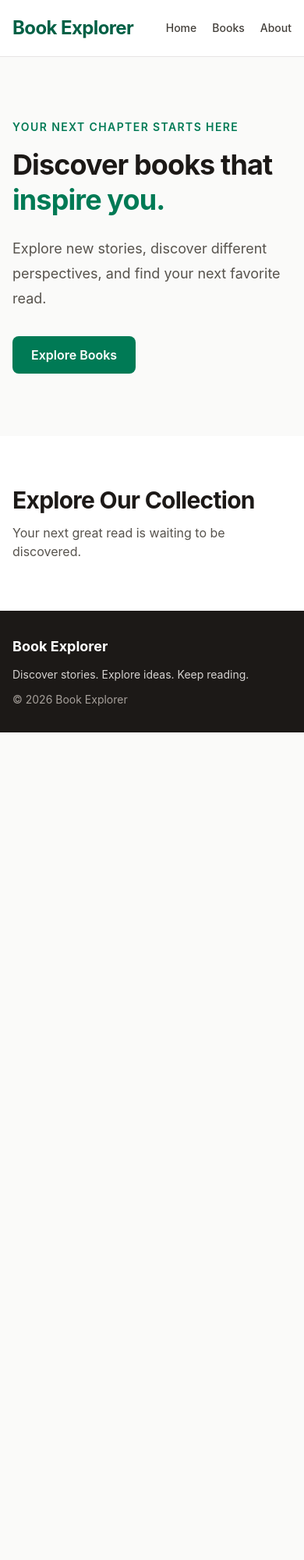
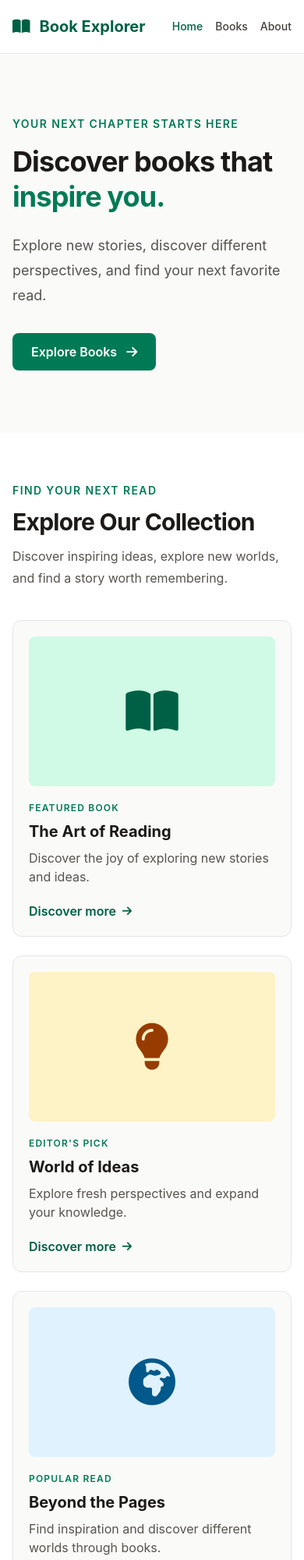
Before and after one commit to rithairagena13-spec/Book-Explorer, a website built with Vite: page index.html in a window 390 px wide. Shown: the top 2000 px of the page at 78% size. Before the commit the page ends 939 px from the top, so only its background shows below. Built offline with nearby package versions, Linux system fonts and the light colour scheme.

Commit message:
Add responsive book discovery grid with Font Awesome icons

```diff
--- a/index.html
+++ b/index.html
@@ -1,3 +1,4 @@
+
 
 <!DOCTYPE html>
 <html lang="en">
@@ -5,20 +6,26 @@
     <meta charset="UTF-8" />
     <meta name="viewport" content="width=device-width, initial-scale=1.0" />
     <meta name="description" content="Discover your next favorite book with Book Explorer." />
-    <title>Book Explorer</title>
+    <title>Book Explorer | Discover Your Next Read</title>
     <link rel="stylesheet" href="/input.css" />
+    <link
+      rel="stylesheet"
+      href="https://cdnjs.cloudflare.com/ajax/libs/font-awesome/6.7.2/css/all.min.css"
+    />
   </head>
+
   <body class="min-h-screen bg-stone-50 text-stone-900">
     <header class="border-b border-stone-200 bg-white">
       <nav class="mx-auto flex max-w-7xl items-center justify-between px-4 py-5 sm:px-6 lg:px-8">
-        <a href="#" class="text-2xl font-bold tracking-tight text-emerald-800">
-          Book Explorer
+        <a href="#" class="flex items-center gap-3 text-xl font-bold text-emerald-800 sm:text-2xl">
+          <i class="fa-solid fa-book-open" aria-hidden="true"></i>
+          <span>Book Explorer</span>
         </a>
 
-        <div class="flex items-center gap-5 text-sm font-medium sm:gap-8">
-          <a href="#" class="text-stone-700 hover:text-emerald-700">Home</a>
-          <a href="#books" class="text-stone-700 hover:text-emerald-700">Books</a>
-          <a href="#about" class="text-stone-700 hover:text-emerald-700">About</a>
+        <div class="flex items-center gap-4 text-sm font-medium sm:gap-8">
+          <a href="#" class="text-emerald-800" aria-current="page">Home</a>
+          <a href="#books" class="text-stone-700 transition hover:text-emerald-700">Books</a>
+          <a href="#about" class="text-stone-700 transition hover:text-emerald-700">About</a>
         </div>
       </nav>
     </header>
@@ -39,26 +46,97 @@
             Explore new stories, discover different perspectives, and find your next favorite read.
           </p>
 
-          <a href="#books" class="mt-8 inline-block rounded-lg bg-emerald-700 px-6 py-3 font-semibold text-white transition hover:bg-emerald-800">
+          <a
+            href="#books"
+            class="mt-8 inline-flex items-center gap-3 rounded-lg bg-emerald-700 px-6 py-3 font-semibold text-white transition hover:bg-emerald-800"
+          >
             Explore Books
+            <i class="fa-solid fa-arrow-right" aria-hidden="true"></i>
           </a>
         </div>
       </section>
 
       <section id="books" class="bg-white px-4 py-16 sm:px-6 lg:px-8">
         <div class="mx-auto max-w-7xl">
-          <h2 class="text-3xl font-bold tracking-tight">Explore Our Collection</h2>
-          <p class="mt-3 text-stone-600">Your next great read is waiting to be discovered.</p>
+          <div class="max-w-2xl">
+            <p class="text-sm font-semibold uppercase tracking-widest text-emerald-700">
+              Find your next read
+            </p>
+            <h2 class="mt-3 text-3xl font-bold tracking-tight sm:text-4xl">
+              Explore Our Collection
+            </h2>
+            <p class="mt-3 leading-7 text-stone-600">
+              Discover inspiring ideas, explore new worlds, and find a story worth remembering.
+            </p>
+          </div>
+
+          <div class="mt-10 grid grid-cols-1 gap-6 sm:grid-cols-2 lg:grid-cols-3">
+            <article class="rounded-xl border border-stone-200 bg-stone-50 p-5 transition hover:-translate-y-1 hover:shadow-md">
+              <div class="flex h-48 items-center justify-center rounded-lg bg-emerald-100">
+                <i class="fa-solid fa-book-open text-6xl text-emerald-800" aria-hidden="true"></i>
+              </div>
+              <p class="mt-5 text-xs font-semibold uppercase tracking-widest text-emerald-700">
+                Featured Book
+              </p>
+              <h3 class="mt-2 text-xl font-bold">The Art of Reading</h3>
+              <p class="mt-2 leading-6 text-stone-600">
+                Discover the joy of exploring new stories and ideas.
+              </p>
+              <a href="#about" class="mt-5 inline-flex items-center gap-2 font-semibold text-emerald-800 hover:text-emerald-950">
+                Discover more
+                <i class="fa-solid fa-arrow-right text-sm" aria-hidden="true"></i>
+              </a>
+            </article>
+
+            <article class="rounded-xl border border-stone-200 bg-stone-50 p-5 transition hover:-translate-y-1 hover:shadow-md">
+              <div class="flex h-48 items-center justify-center rounded-lg bg-amber-100">
+                <i class="fa-solid fa-lightbulb text-6xl text-amber-800" aria-hidden="true"></i>
+              </div>
+              <p class="mt-5 text-xs font-semibold uppercase tracking-widest text-emerald-700">
+                Editor's Pick
+              </p>
+              <h3 class="mt-2 text-xl font-bold">World of Ideas</h3>
+              <p class="mt-2 leading-6 text-stone-600">
+                Explore fresh perspectives and expand your knowledge.
+              </p>
+              <a href="#about" class="mt-5 inline-flex items-center gap-2 font-semibold text-emerald-800 hover:text-emerald-950">
+                Discover more
+                <i class="fa-solid fa-arrow-right text-sm" aria-hidden="true"></i>
+              </a>
+            </article>
+
+            <article class="rounded-xl border border-stone-200 bg-stone-50 p-5 transition hover:-translate-y-1 hover:shadow-md">
+              <div class="flex h-48 items-center justify-center rounded-lg bg-sky-100">
+                <i class="fa-solid fa-earth-africa text-6xl text-sky-800" aria-hidden="true"></i>
+              </div>
+              <p class="mt-5 text-xs font-semibold uppercase tracking-widest text-emerald-700">
+                Popular Read
+              </p>
+              <h3 class="mt-2 text-xl font-bold">Beyond the Pages</h3>
+              <p class="mt-2 leading-6 text-stone-600">
+                Find inspiration and discover different worlds through books.
+              </p>
+              <a href="#about" class="mt-5 inline-flex items-center gap-2 font-semibold text-emerald-800 hover:text-emerald-950">
+                Discover more
+                <i class="fa-solid fa-arrow-right text-sm" aria-hidden="true"></i>
+              </a>
+            </article>
+          </div>
         </div>
       </section>
     </main>
 
     <footer id="about" class="bg-stone-900 px-4 py-8 text-white sm:px-6 lg:px-8">
-      <div class="mx-auto flex max-w-7xl flex-col gap-3 sm:flex-row sm:items-center sm:justify-between">
-        <p class="text-lg font-bold">Book Explorer</p>
+      <div class="mx-auto flex max-w-7xl flex-col gap-4 sm:flex-row sm:items-center sm:justify-between">
+        <a href="#" class="flex items-center gap-2 text-lg font-bold">
+          <i class="fa-solid fa-book-open" aria-hidden="true"></i>
+          Book Explorer
+        </a>
+
         <p class="text-sm text-stone-300">
           Discover stories. Explore ideas. Keep reading.
         </p>
+
         <p class="text-sm text-stone-400">
           &copy; 2026 Book Explorer
         </p>
```
